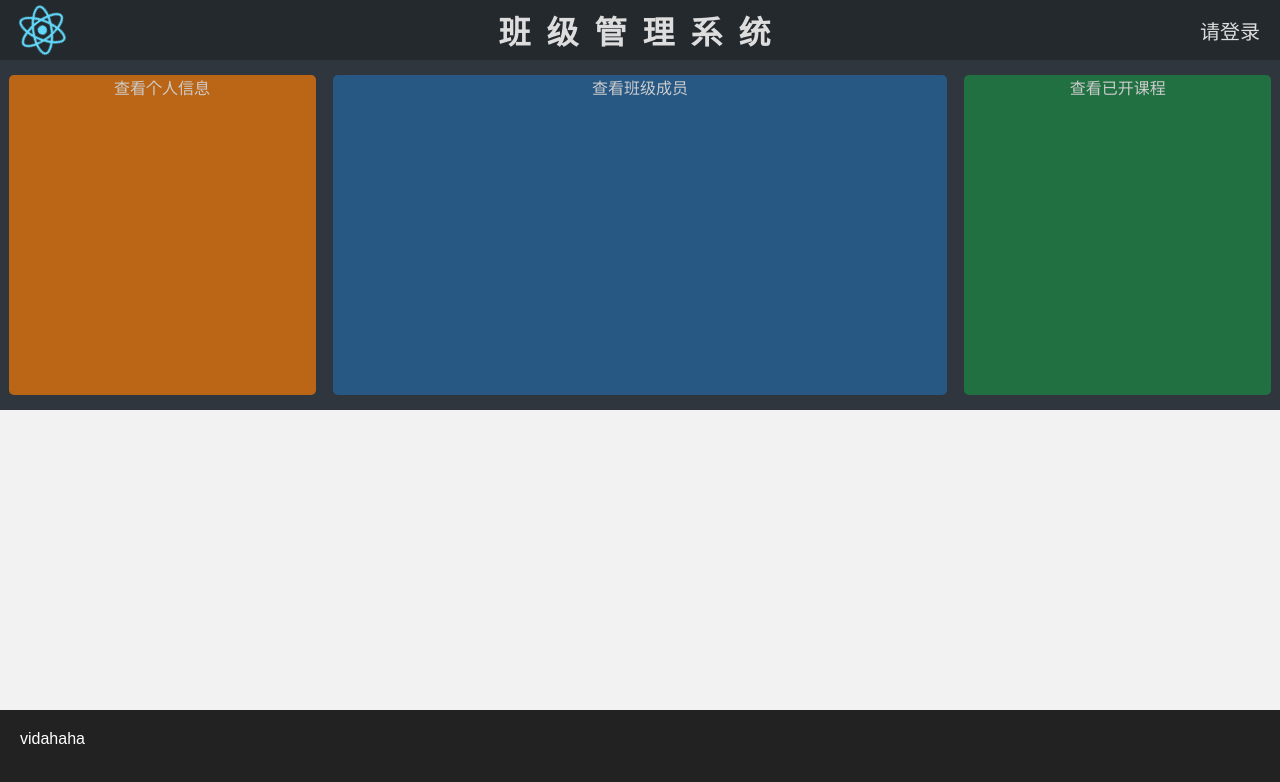
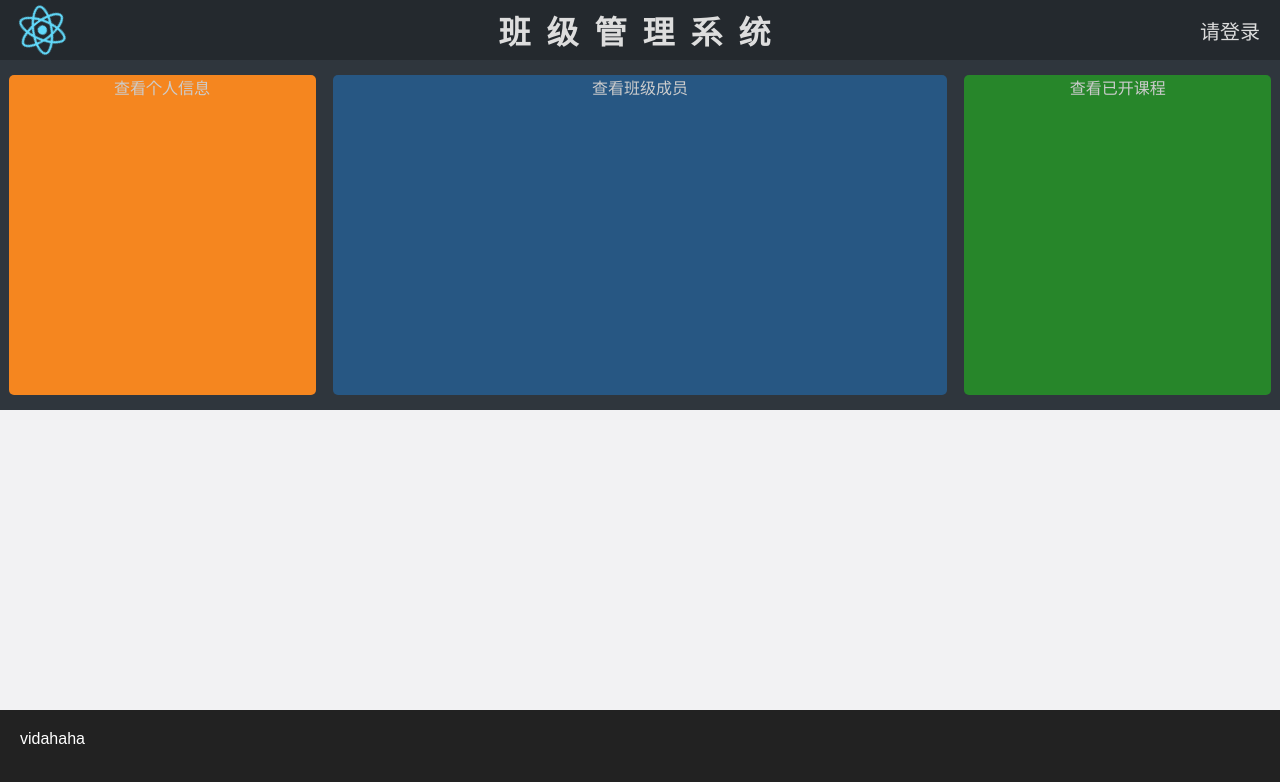
Before and after one commit to vidahaha/class-management, a React (Create React App) app: page / in a window 1280 px wide. In both pictures the pointer is over the element "查看个人信息". Shown: the top 782 px of the page. Built offline with nearby package versions, Linux system fonts and the light colour scheme.

Commit message:
add index

```diff
--- a/src/css/App.css
+++ b/src/css/App.css
@@ -41,10 +41,14 @@
 }
 
 .head-info-1 {
-  background-color: #bb6616;
+  background-color: #bd6d23;
   width: 24%;
   height: 320px;
   border-radius: 5px;
+}
+
+.head-info-1:hover {
+  background-color: #f5861f;
 }
 
 .head-info-1, .head-info-2, .head-info-3 {
@@ -52,19 +56,25 @@
 }
 
 .head-info-2 {
-
   background-color: #275783;
   width: 48%;
   height: 320px;
   border-radius: 5px;
 }
 
+.head-info-2:hover {
+  background-color: #387fb9;
+}
+
 .head-info-3 {
-
-  background-color: #217042;
+  background-color: #27862a;
   width: 24%;
   height: 320px;
   border-radius: 5px;
+}
+
+.head-info-3:hover {
+  background-color: rgb(50, 172, 50);
 }
 
 .intro-main {
```
